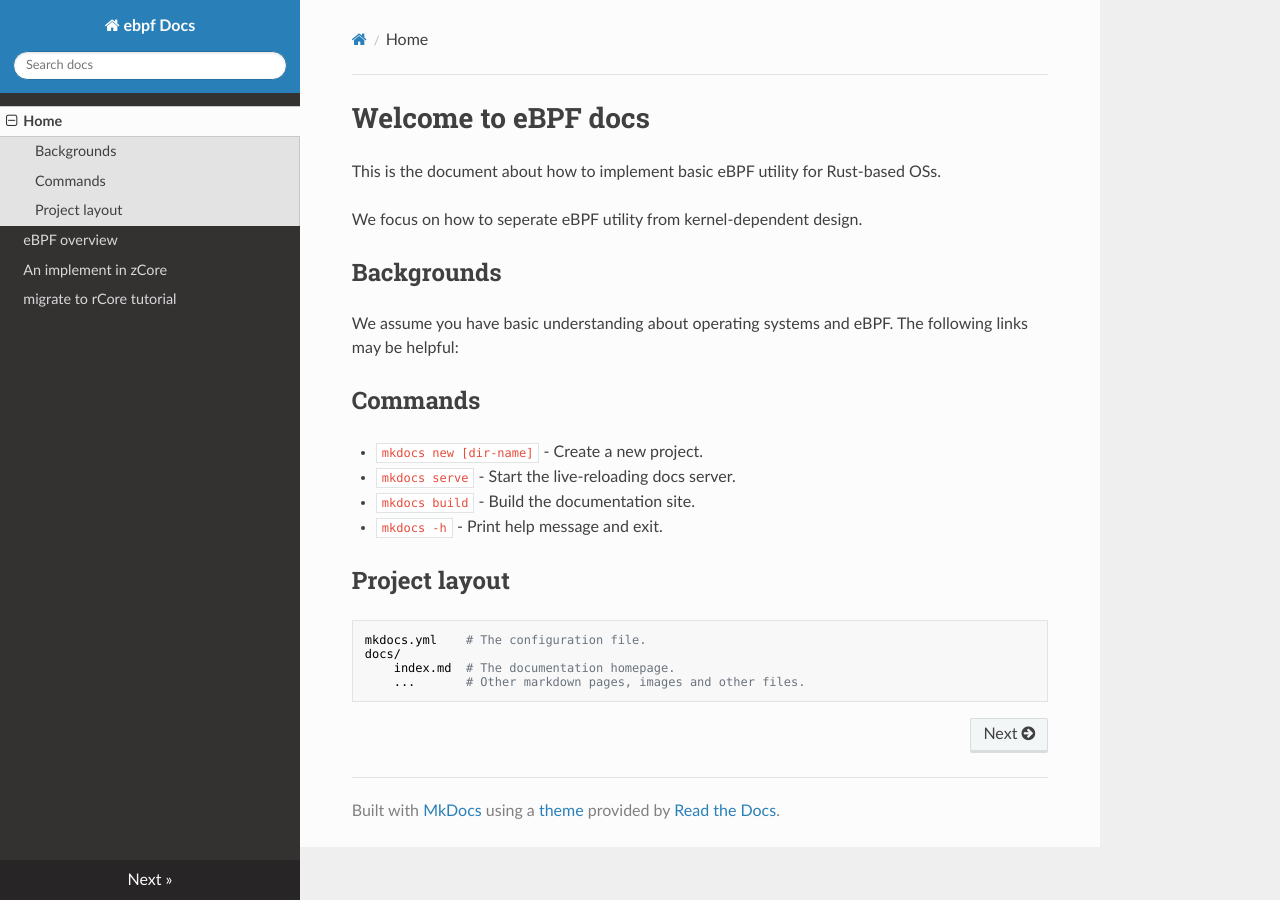
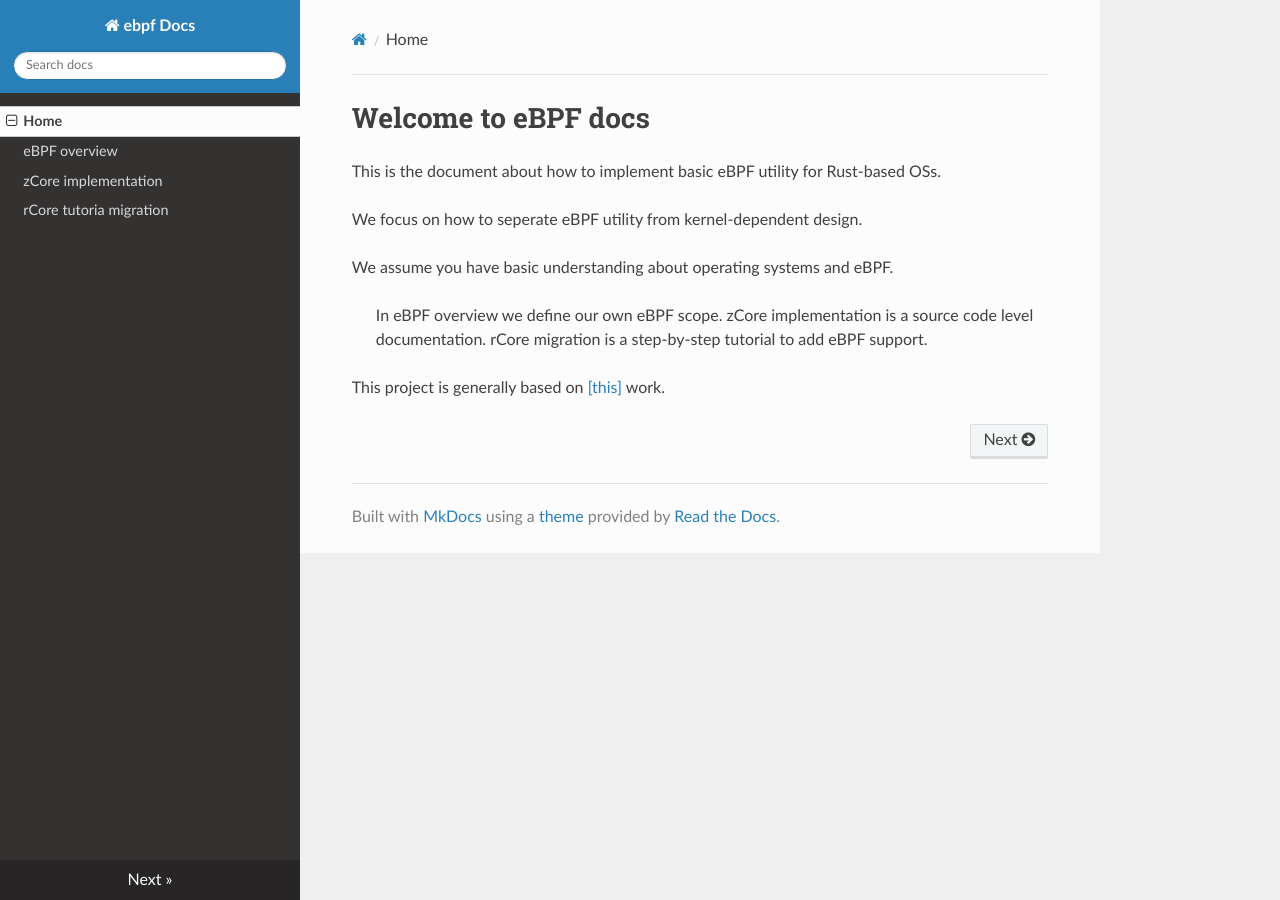
Before and after one commit to livingshade/ebpf-doc, an MkDocs documentation site: the page built from docs/index.md, in a window 1280 px wide. Built offline with MkDocs 1.6.1, drawn with Linux system fonts in a browser that asks for light colours; nearby versions of some CDN libraries.

Commit message:
add links

```diff
--- a/docs/index.md
+++ b/docs/index.md
@@ -4,21 +4,10 @@ This is the document about how to implement basic eBPF utility for Rust-based OS
 
 We focus on how to seperate eBPF utility from kernel-dependent design.
 
-## Backgrounds
+We assume you have basic understanding about operating systems and eBPF.
 
-We assume you have basic understanding about operating systems and eBPF. The following links may be helpful:
+> In eBPF overview we define our own eBPF scope.
+> zCore implementation is a source code level documentation.
+> rCore migration is a step-by-step tutorial to add eBPF support.
 
-
-## Commands
-
-* `mkdocs new [dir-name]` - Create a new project.
-* `mkdocs serve` - Start the live-reloading docs server.
-* `mkdocs build` - Build the documentation site.
-* `mkdocs -h` - Print help message and exit.
-
-## Project layout
-
-    mkdocs.yml    # The configuration file.
-    docs/
-        index.md  # The documentation homepage.
-        ...       # Other markdown pages, images and other files.
+This project is generally based on [[this]](https://github.com/latte-c/rCore) work.
--- a/mkdocs.yml
+++ b/mkdocs.yml
@@ -3,7 +3,7 @@ site_url: https://example.com/
 nav:
     - Home: index.md
     - eBPF overview: ebpf.md
-    - An implement in zCore: zcore.md
-    - migrate to rCore tutorial: rcore.md
+    - zCore implementation: zcore.md
+    - rCore tutoria migration: rcore.md
 
 theme: readthedocs
```
Also changed, not shown: docs/ebpf.md (+5 -5 lines), docs/rcore.md (+17 -13 lines).
